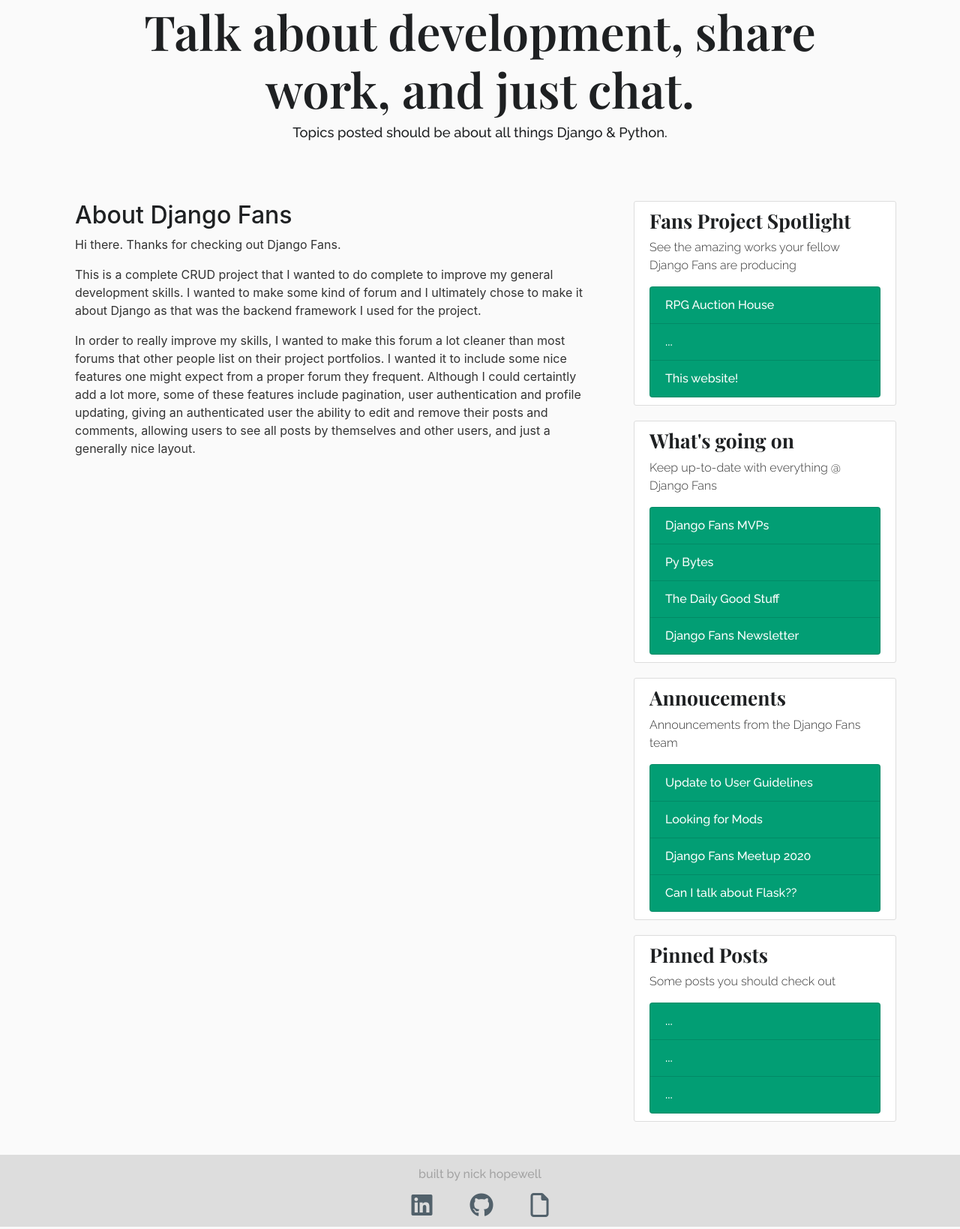
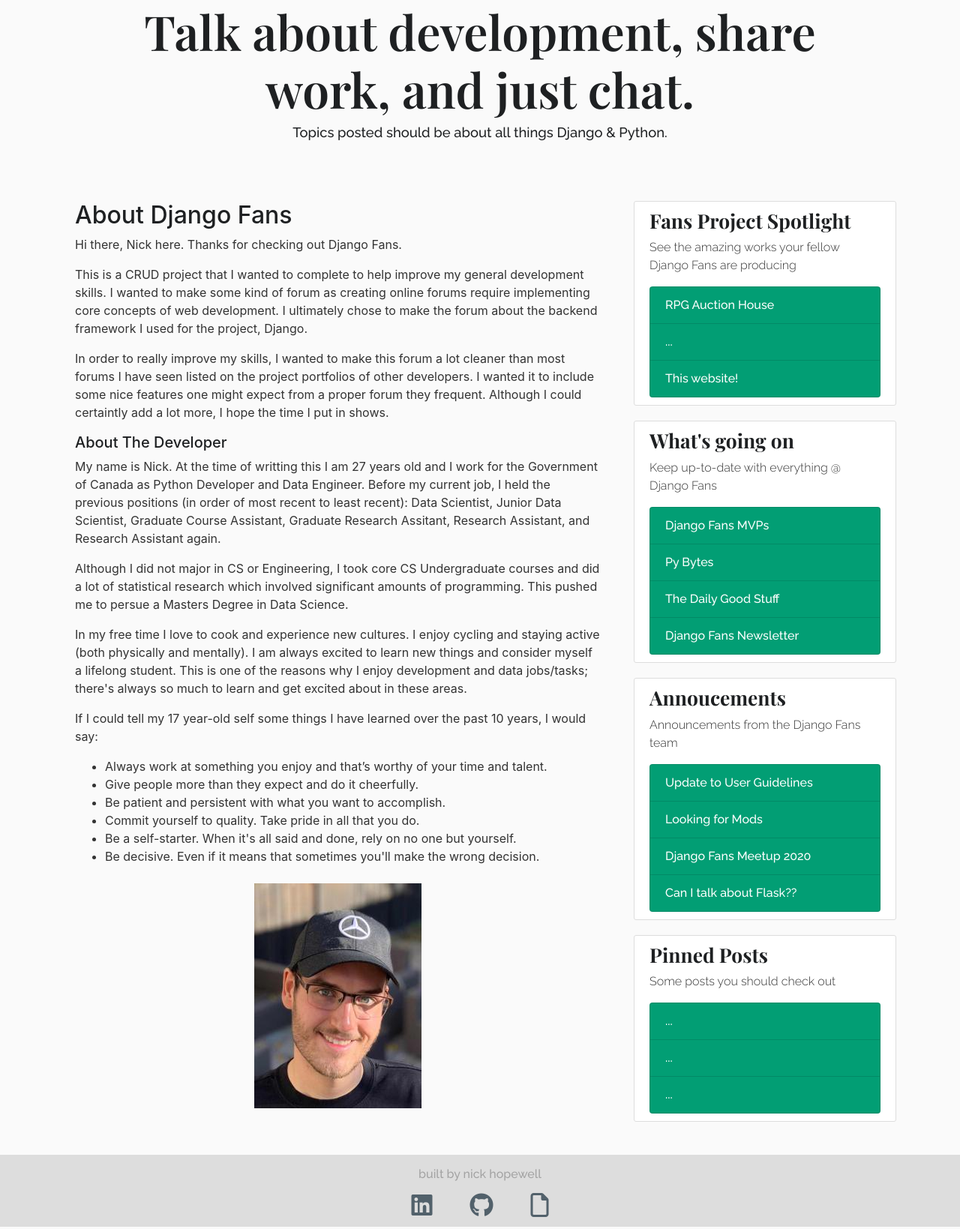
Before and after one commit to NHopewell/Django_Fans, a Django app: template django_project/blog/templates/blog/about.html in a window 1280 px wide. Shown: the part 126-1765 px from the top of the page at 75% size. Run offline with Django 3.2, Linux system fonts and the light colour scheme; the template is opened without the code that fills it, so the values that code supplies are empty; some libraries are stand-ins or nearby versions.

Commit message:
updates about

```diff
--- a/django_project/blog/templates/blog/about.html
+++ b/django_project/blog/templates/blog/about.html
@@ -5,19 +5,48 @@
     </div>
     <div class="container">
         <p>
-        Hi there. Thanks for checking out Django Fans.
+        Hi there, Nick here. Thanks for checking out Django Fans.
         </p>
         <p>
-        This is a complete CRUD project that I wanted to do complete to improve my general development skills. I wanted to make some kind of forum
-        and I ultimately chose to make it about Django as that was the backend framework I used for the project.
+        This is a CRUD project that I wanted to complete to help improve my general development skills. I wanted to make some kind of forum
+        as creating online forums require implementing core concepts of web development. I ultimately chose to make the forum about
+        the backend framework I used for the project, Django.
         </p>
         <p>
         In order to really improve my skills, I wanted to make this forum a lot cleaner than most forums
-        that other people list on their project portfolios. I wanted it to include some nice features one might expect from a proper forum they
-        frequent. Although I could certaintly add a lot more, some of these features include
-        pagination, user authentication and profile updating, giving an authenticated user the ability to edit and remove their posts and comments,
-        allowing users to see all posts by themselves and other users, and just a generally nice layout.
+        I have seen listed on the project portfolios of other developers. I wanted it to include some nice features one might expect from a proper forum they
+        frequent. Although I could certaintly add a lot more, I hope the time I put in shows.
         </p>
+        <h5>About The Developer</h5>
+        <p>
+        My name is Nick. At the time of writting this I am 27 years old and I work for the Government of Canada as Python Developer and Data Engineer.
+        Before my current job, I held the previous positions (in order of most recent to least recent): Data Scientist, Junior Data Scientist, Graduate Course Assistant,
+        Graduate Research Assitant, Research Assistant, and Research Assistant again.
+        </p>
+        <p>
+        Although I did not major in CS or Engineering, I took core CS Undergraduate courses
+        and did a lot of statistical research which involved significant amounts of programming. This pushed me to persue a Masters Degree in Data Science.
+        </p>
+        <p>
+        In my free time I love to cook and experience new cultures. I enjoy cycling and staying active (both physically and mentally). I am always excited to learn
+        new things and consider myself a lifelong student. This is one of the reasons why I enjoy development and data jobs/tasks; there's always so much to learn
+        and get excited about in these areas.
+        </p>
+        <p>
+        If I could tell my 17 year-old self some things I have learned over the past 10 years, I would say:
+        <ul>
+            <li>Always work at something you enjoy and that’s worthy of your time and talent.</li>
+            <li>Give people more than they expect and do it cheerfully.</li>
+            <li>Be patient and persistent with what you want to accomplish.</li>
+            <li>Commit yourself to quality. Take pride in all that you do.</li>
+            <li>Be a self-starter. When it's all said and done, rely on no one but yourself.</li>
+            <li>Be decisive. Even if it means that sometimes you'll make the wrong decision.</li>
+        </ul>
+        </p>
+        <div class="container text-center mt-4">
+            <img src="/media/profile_pics/nick_profile.jpg">
+
+        </div>
 
     </div>
 {% endblock content %}
```
